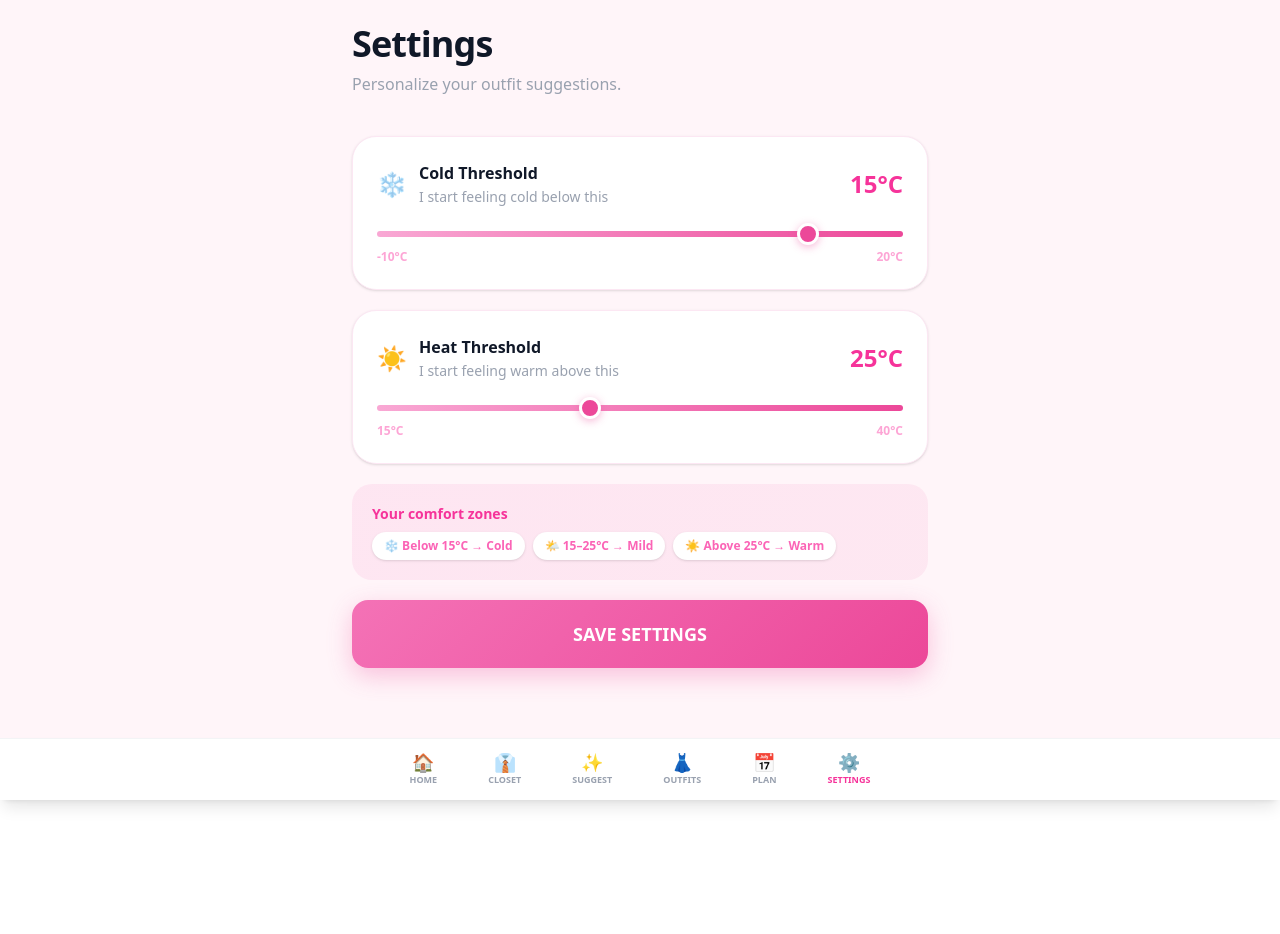
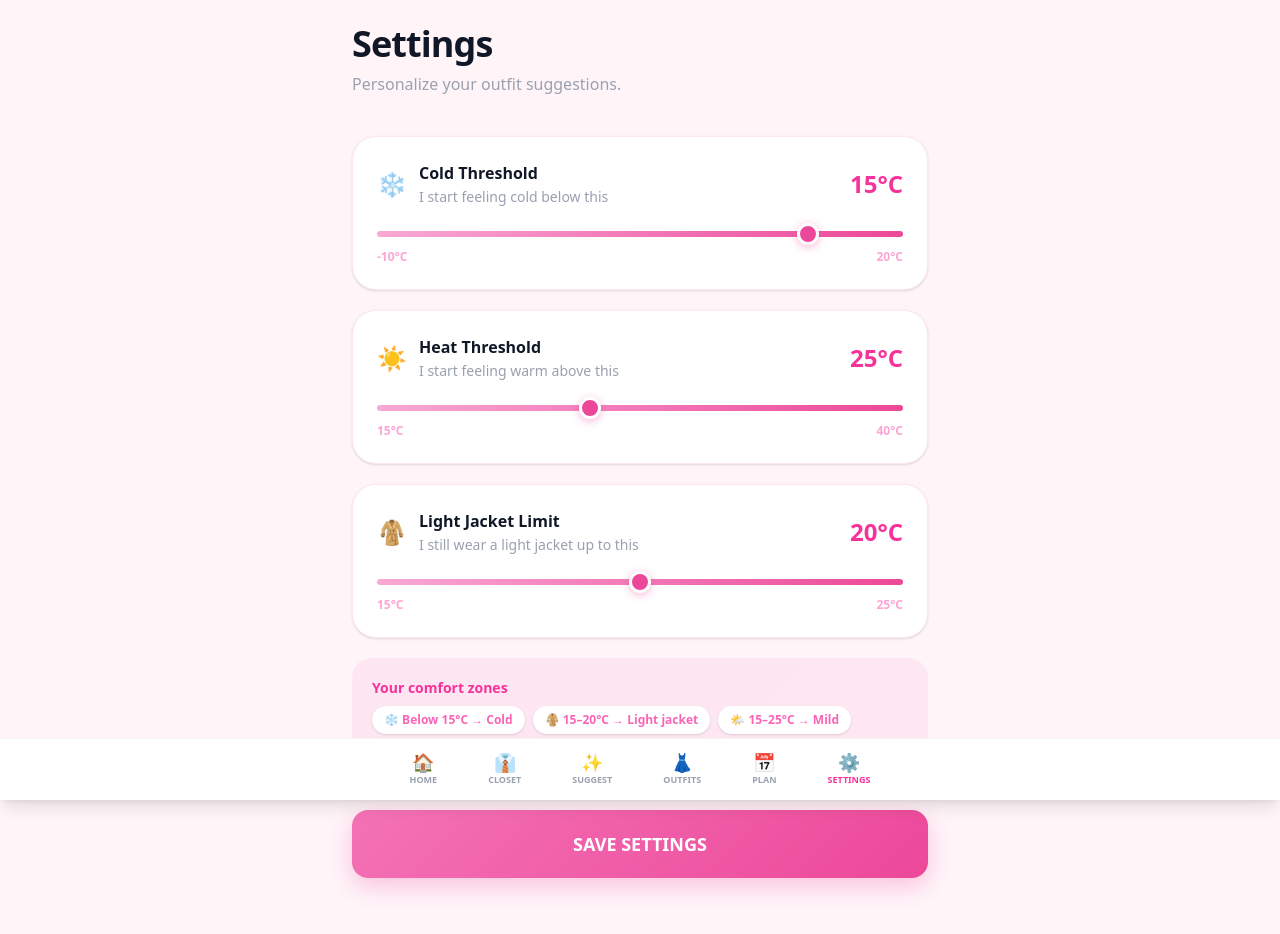
Before and after one commit to azraemeksiz/Outfit-Manager, a SvelteKit app: page /settings in a window 1280 px wide. Shown: the top 934 px of the page. Before the commit the page ends 800 px from the top, so only its background shows below. Built offline with nearby package versions, Linux system fonts and the light colour scheme; no server answers.

Commit message:
feat: user-selectable light jacket temperature limit in settings

```diff
--- a/src/lib/recommender.ts
+++ b/src/lib/recommender.ts
@@ -13,6 +13,8 @@ export interface RecommenderContext {
   temperature: number | null;
   coldThreshold: number;
   heatThreshold: number;
+  /** Highest temperature (°C) where a light jacket is still added; defaults to coldThreshold + LIGHT_OUTERWEAR_BUFFER. */
+  lightOuterwearMax?: number | null;
   userProfile: UserStyleProfile;
   wornHistory: CalendarEntry[];
   /** Current time in ms; injectable so tests are deterministic. */
@@ -44,14 +46,18 @@ export type OuterwearMode = 'none' | 'light' | 'required';
 
 /**
  * The single place that decides whether an outfit gets outerwear:
- * below the cold threshold -> required; up to LIGHT_OUTERWEAR_BUFFER above it
- * (never past the heat threshold) -> a light jacket; otherwise none.
+ * below the cold threshold -> required; from there up to the user's light jacket
+ * limit (default: cold + LIGHT_OUTERWEAR_BUFFER, never past the heat threshold)
+ * -> a light jacket; otherwise none.
  * Unknown temperature and Indoor never get outerwear.
  */
 export function outerwearMode(ctx: RecommenderContext): OuterwearMode {
   if (ctx.occasion === 'Indoor' || ctx.temperature === null) return 'none';
   if (ctx.temperature < ctx.coldThreshold) return 'required';
-  const lightLimit = Math.min(ctx.coldThreshold + LIGHT_OUTERWEAR_BUFFER, ctx.heatThreshold);
+  const lightLimit = Math.min(
+    ctx.lightOuterwearMax ?? ctx.coldThreshold + LIGHT_OUTERWEAR_BUFFER,
+    ctx.heatThreshold
+  );
   return ctx.temperature <= lightLimit ? 'light' : 'none';
 }
 
--- a/src/routes/settings/+page.svelte
+++ b/src/routes/settings/+page.svelte
@@ -4,7 +4,11 @@
 
   let coldThreshold = 15;
   let heatThreshold = 25;
+  let lightOuterwearMax = 20;
   let loading = true;
+
+  // The light jacket limit has to stay between the cold and heat thresholds.
+  $: lightOuterwearMax = Math.min(Math.max(lightOuterwearMax, coldThreshold), heatThreshold);
   let saving = false;
   let message = '';
 
@@ -13,12 +17,13 @@
     if (user) {
       const { data } = await supabase
         .from('profiles')
-        .select('cold_threshold_pref, heat_threshold_pref')
+        .select('cold_threshold_pref, heat_threshold_pref, light_outerwear_max_pref')
         .eq('id', user.id)
         .single();
       if (data) {
         coldThreshold = data.cold_threshold_pref ?? 15;
         heatThreshold = data.heat_threshold_pref ?? 25;
+        lightOuterwearMax = data.light_outerwear_max_pref ?? coldThreshold + 5;
       }
     }
     loading = false;
@@ -34,7 +39,8 @@
       .from('profiles')
       .update({
         cold_threshold_pref: coldThreshold,
-        heat_threshold_pref: heatThreshold
+        heat_threshold_pref: heatThreshold,
+        light_outerwear_max_pref: lightOuterwearMax
       })
       .eq('id', user.id);
 
@@ -149,11 +155,36 @@
           </div>
         </div>
 
+        <!-- Light jacket limit -->
+        <div class="bg-white rounded-[24px] p-6 shadow-sm border border-pink-100">
+          <div class="flex items-center gap-3 mb-1">
+            <span class="text-2xl">🧥</span>
+            <div class="flex-1">
+              <p class="font-black text-gray-900">Light Jacket Limit</p>
+              <p class="text-sm text-gray-400 mt-0.5">I still wear a light jacket up to this</p>
+            </div>
+            <span class="text-2xl font-black text-pink-500">{lightOuterwearMax}°C</span>
+          </div>
+          <input
+            type="range"
+            min={coldThreshold}
+            max={heatThreshold}
+            step="1"
+            bind:value={lightOuterwearMax}
+            class="pink-range mt-5"
+          />
+          <div class="flex justify-between text-xs text-pink-300 mt-1.5 font-semibold">
+            <span>{coldThreshold}°C</span>
+            <span>{heatThreshold}°C</span>
+          </div>
+        </div>
+
         <!-- Comfort zone summary -->
         <div class="rounded-[20px] p-5" style="background: linear-gradient(135deg, rgba(249,168,212,0.2), rgba(236,72,153,0.08))">
           <p class="text-sm font-black text-pink-500 mb-2">Your comfort zones</p>
           <div class="flex items-center gap-2 flex-wrap">
             <span class="text-xs font-bold bg-white px-3 py-1.5 rounded-full text-pink-400 shadow-sm">❄️ Below {coldThreshold}°C → Cold</span>
+            <span class="text-xs font-bold bg-white px-3 py-1.5 rounded-full text-pink-400 shadow-sm">🧥 {coldThreshold}–{lightOuterwearMax}°C → Light jacket</span>
             <span class="text-xs font-bold bg-white px-3 py-1.5 rounded-full text-pink-400 shadow-sm">🌤️ {coldThreshold}–{heatThreshold}°C → Mild</span>
             <span class="text-xs font-bold bg-white px-3 py-1.5 rounded-full text-pink-400 shadow-sm">☀️ Above {heatThreshold}°C → Warm</span>
           </div>
--- a/src/routes/suggest/+page.svelte
+++ b/src/routes/suggest/+page.svelte
@@ -20,6 +20,7 @@
   let generated = false;
   let coldThreshold = 15;
   let heatThreshold = 25;
+  let lightOuterwearMax: number | null = null;
   let locationAsked = false;
 
   let showCalendarModal = false;
@@ -74,12 +75,13 @@
     if (user) {
       const { data: profile } = await supabase
         .from('profiles')
-        .select('cold_threshold_pref, heat_threshold_pref')
+        .select('cold_threshold_pref, heat_threshold_pref, light_outerwear_max_pref')
         .eq('id', user.id)
         .single();
       if (profile) {
         coldThreshold = profile.cold_threshold_pref ?? 15;
         heatThreshold = profile.heat_threshold_pref ?? 25;
+        lightOuterwearMax = profile.light_outerwear_max_pref ?? null;
       }
       const { data } = await supabase
         .from('items')
@@ -128,6 +130,7 @@
       temperature,
       coldThreshold,
       heatThreshold,
+      lightOuterwearMax,
       userProfile,
       wornHistory
     };
```
Also changed, not shown: 2 other files (tests, documents, lock files or other folders).
